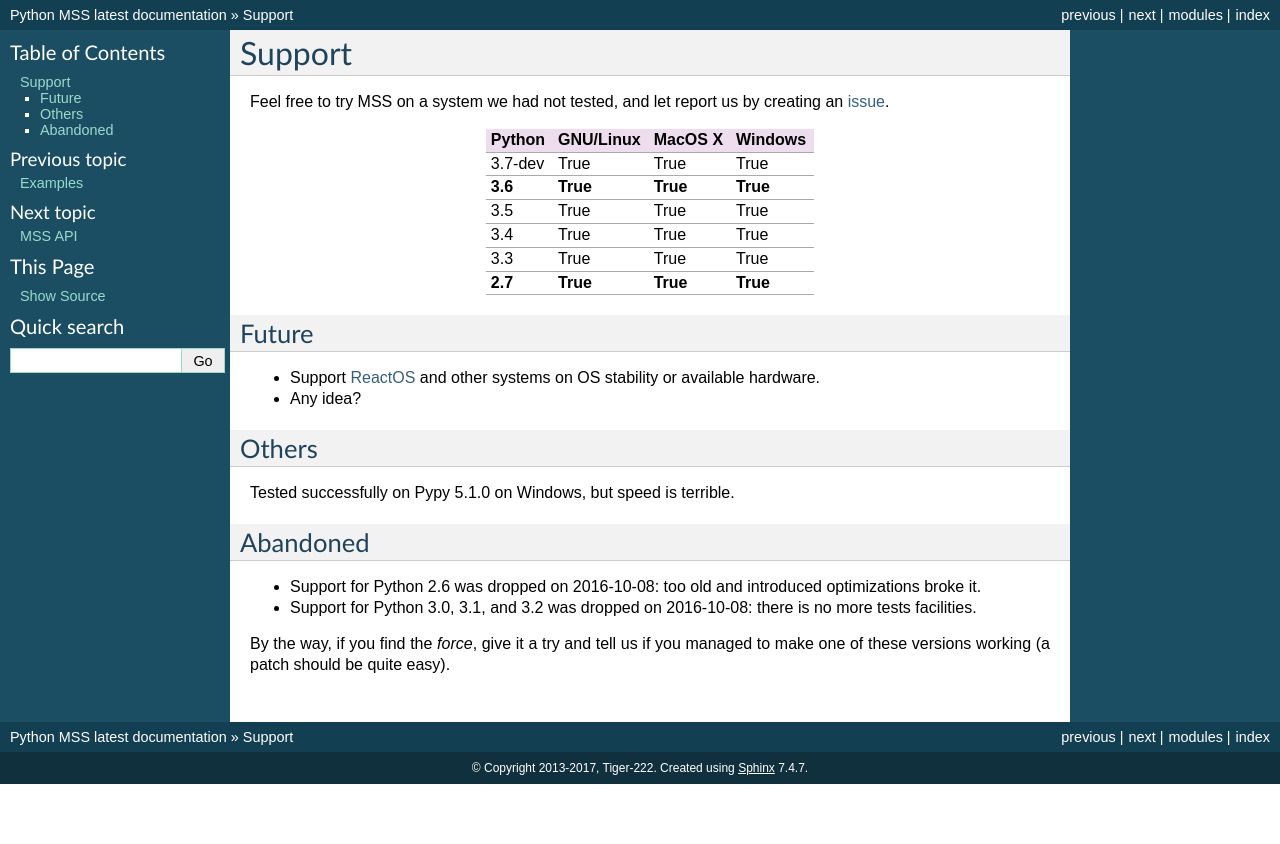
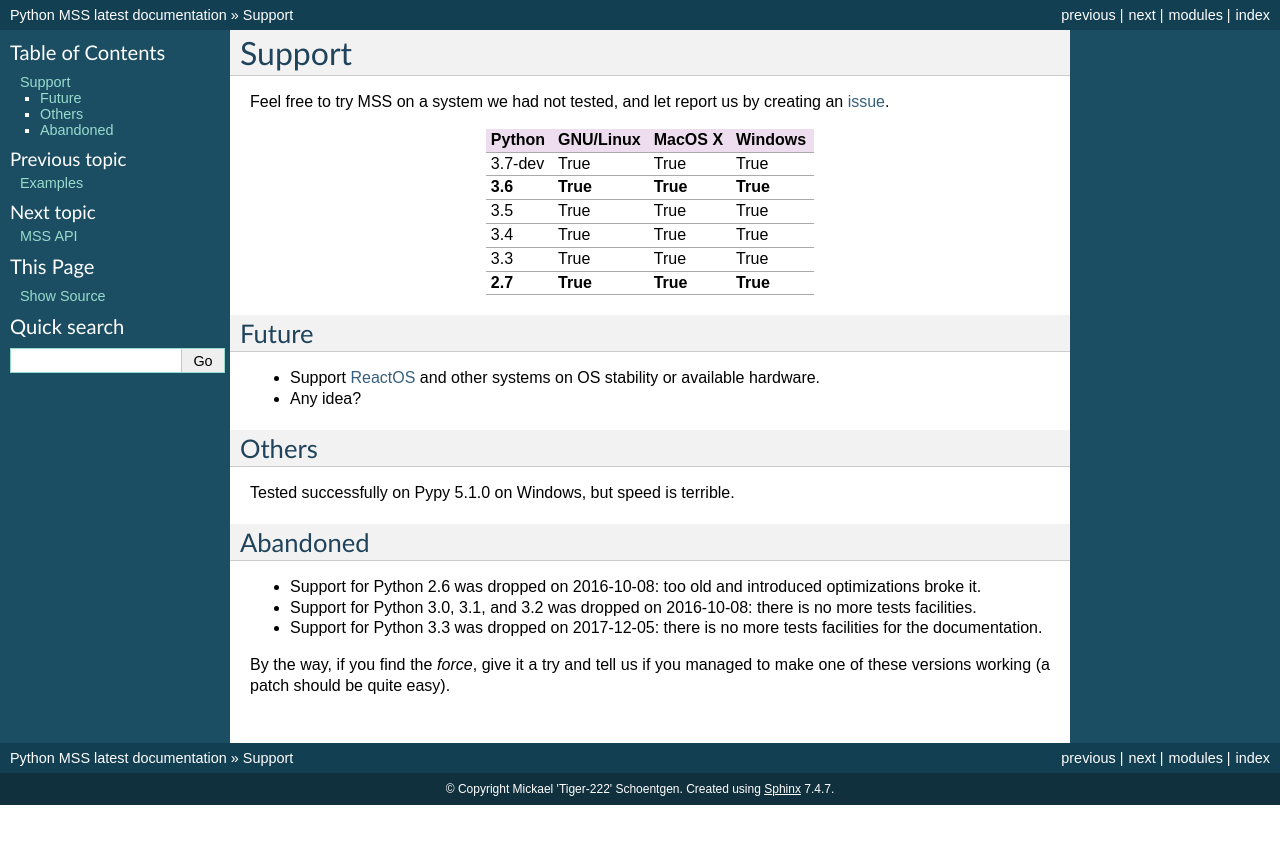
Before and after one commit to BoboTiG/python-mss, a Sphinx documentation site: the page built from docs/source/support.rst, in a window 1280 px wide. Shown: the top 844 px of the page. Built offline with Sphinx 7.4.7, drawn with Linux system fonts in a browser that asks for light colours.

Commit message:
- Fix CI doc issues - Remove support for Python 3.3

```diff
--- a/docs/source/conf.py
+++ b/docs/source/conf.py
@@ -51,7 +51,7 @@ master_doc = 'index'
 
 # General information about the project.
 project = 'Python MSS'
-copyright = '2013-2017, Tiger-222'
+copyright = "Mickael 'Tiger-222' Schoentgen"
 author = 'Tiger-222'
 
 # The version info for the project you're documenting, acts as replacement for
@@ -155,7 +155,7 @@ html_theme = 'default'
 # Add any paths that contain custom static files (such as style sheets) here,
 # relative to this directory. They are copied after the builtin static files,
 # so a file named "default.css" will overwrite the builtin "default.css".
-html_static_path = ['_static']
+# html_static_path = ['_static']
 
 # Add any extra paths that contain custom files (such as robots.txt or
 # .htaccess) here, relative to this directory. These files are copied
--- a/docs/source/support.rst
+++ b/docs/source/support.rst
@@ -39,5 +39,6 @@ Abandoned
 
 - Support for Python 2.6 was dropped on 2016-10-08: too old and introduced optimizations broke it.
 - Support for Python 3.0, 3.1, and 3.2 was dropped on 2016-10-08: there is no more tests facilities.
+- Support for Python 3.3 was dropped on 2017-12-05: there is no more tests facilities for the documentation.
 
 By the way, if you find the *force*, give it a try and tell us if you managed to make one of these versions working (a patch should be quite easy).
```
Also changed, not shown: .travis.yml, 1 other file.
